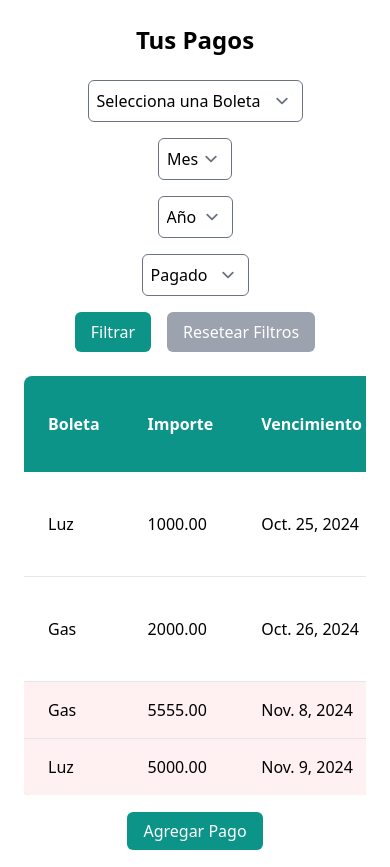
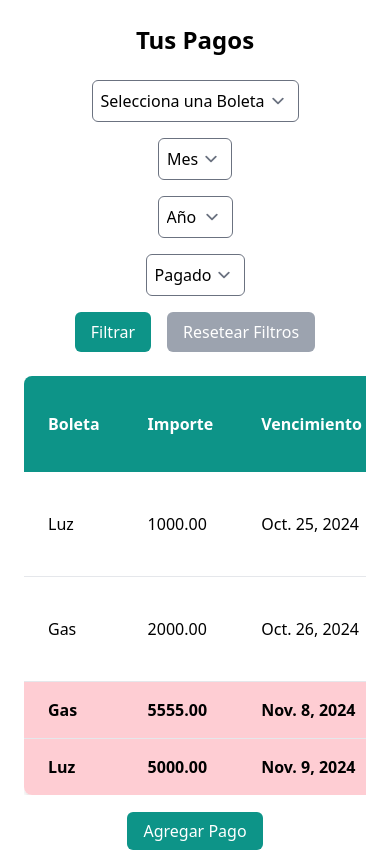
Before and after one commit to EnriqueKloosterman/Control_de-Pagos, a Django app: page /payments/ in a window 390 px wide. Run offline with Django 5.2, Linux system fonts and the light colour scheme; a user stored in the database is signed in; data comes from the database, SQL or seed files in the repository; both versions use the stored data as it was after the commit; some libraries are stand-ins or nearby versions.

Commit message:
responsive

```diff
--- a/core/templates/core/index.html
+++ b/core/templates/core/index.html
@@ -9,7 +9,7 @@
         <p class="text-lg text-center text-gray-700 mb-4">Hola, {{ user.username }}!</p>
         <ul class="space-y-2">
             {% for pago in payments %}
-                <li class="bg-gray-100 p-3 rounded-lg flex justify-between items-center">
+                <li class="bg-gray-100 p-3 rounded-lg flex flex-col  lg:flex-row justify-between items-center">
                     <span class="font-medium">{{ pago.boleta }}</span>${{ pago.amount }} <span class="text-sm text-gray-600">Vence: </span><span class="font-semibold text-red-600">{{ pago.payment_due }}</span>
                 </li>
             {% empty %}
--- a/core/templates/core/payment_list.html
+++ b/core/templates/core/payment_list.html
@@ -6,9 +6,9 @@
 <h2 class="text-2xl font-bold text-center mb-6">Tus Pagos</h2>
 
 <!-- Formulario de Filtros -->
-<form method="GET" class="mb-6 flex flex-col md:flex-row gap-4 justify-center items-center">
+<form method="GET"  class="mb-6 flex flex-col sm:flex-row flex-wrap gap-4 justify-center items-center">
     <!-- Filtro por boleta -->
-    <select name="boleta" class="p-2 border rounded-md pr-10">
+    <select name="boleta" class="p-2 border rounded-md pr-8 sm:w-auto">
         <option value="">Selecciona una Boleta</option>
         {% for boleta in boletas %}
         <option value="{{ boleta.id }}" {% if filtros.boleta == boleta.id|stringformat:"i" %}selected{% endif %}>
@@ -18,7 +18,7 @@
     </select>
 
     <!-- Filtro por mes -->
-    <select name="mes" class="p-2 border rounded-md pr-8">
+    <select name="mes" class="p-2 border rounded-md pr-8 sm:w-auto">
         <option value="">Mes     </option>
         {% for mes in meses %}
         <option value="{{ mes }}" {% if filtros.mes == mes|stringformat:"i" %}selected{% endif %}>
@@ -28,7 +28,7 @@
     </select>
 
     <!-- Filtro por año -->
-    <select name="año" class="p-2 border rounded-md pr-7">
+    <select name="año" class="p-2 border rounded-md pr-7 sm:w-auto">
         <option value="">Año     </option>
         {% for año in años %}
         <option value="{{ año }}" {% if filtros.año == año|stringformat:"i" %}selected{% endif %}>
@@ -38,13 +38,13 @@
     </select>
 
     <!-- Filtro por estado de pago -->
-    <select name="payed" class="p-2 border rounded-md pr-10">
+    <select name="payed" class="p-2 border rounded-md pr-8 sm:w-auto">
         <option value="">Pagado</option>
         <option value="1" {% if filtros.payed == '1' %}selected{% endif %}>Sí</option>
         <option value="0" {% if filtros.payed == '0' %}selected{% endif %}>No</option>
     </select>
 
-    <div class="flex gap-4">
+    <div class="flex gap-4 w-full sm:w-auto justify-center">
         <button type="submit" class="py-2 px-4 bg-teal-600 text-white rounded-md hover:bg-teal-800 transition">
             Filtrar
         </button>
@@ -71,7 +71,7 @@
         </thead>
         <tbody class="divide-y divide-gray-200">
             {% for pago in payments %}
-            <tr class="{% if not pago.payed %}bg-rose-50{% else %}hover:bg-gray-100{% endif %}">
+            <tr class="{% if not pago.payed %}bg-rose-200 font-semibold{% else %}hover:bg-gray-100{% endif %}">
                 <td class="px-6 py-4">{{ pago.boleta }}</td>
                 <td class="px-6 py-4">{{ pago.amount }}</td>
                 <td class="px-6 py-4">{{ pago.payment_due }}</td>
--- a/theme/static/css/dist/styles.css
+++ b/theme/static/css/dist/styles.css
@@ -852,8 +852,16 @@ select {
   max-width: 28rem;
 }
 
+.flex-row {
+  flex-direction: row;
+}
+
 .flex-col {
   flex-direction: column;
+}
+
+.flex-wrap {
+  flex-wrap: wrap;
 }
 
 .items-center {
@@ -969,6 +977,11 @@ select {
   background-color: rgb(255 241 242 / var(--tw-bg-opacity));
 }
 
+.bg-rose-200 {
+  --tw-bg-opacity: 1;
+  background-color: rgb(254 205 211 / var(--tw-bg-opacity));
+}
+
 .p-2 {
   padding: 0.5rem;
 }
@@ -1030,6 +1043,18 @@ select {
 
 .pr-8 {
   padding-right: 2rem;
+}
+
+.pr-4 {
+  padding-right: 1rem;
+}
+
+.pr-5 {
+  padding-right: 1.25rem;
+}
+
+.pr-6 {
+  padding-right: 1.5rem;
 }
 
 .text-left {
@@ -1196,6 +1221,14 @@ select {
 }
 
 @media (min-width: 640px) {
+  .sm\:w-auto {
+    width: auto;
+  }
+
+  .sm\:flex-row {
+    flex-direction: row;
+  }
+
   .sm\:px-6 {
     padding-left: 1.5rem;
     padding-right: 1.5rem;
@@ -1210,9 +1243,17 @@ select {
   .md\:flex-row {
     flex-direction: row;
   }
+
+  .md\:flex-col {
+    flex-direction: column;
+  }
 }
 
 @media (min-width: 1024px) {
+  .lg\:flex-row {
+    flex-direction: row;
+  }
+
   .lg\:px-8 {
     padding-left: 2rem;
     padding-right: 2rem;
```
Also changed, not shown: db.sqlite3.
